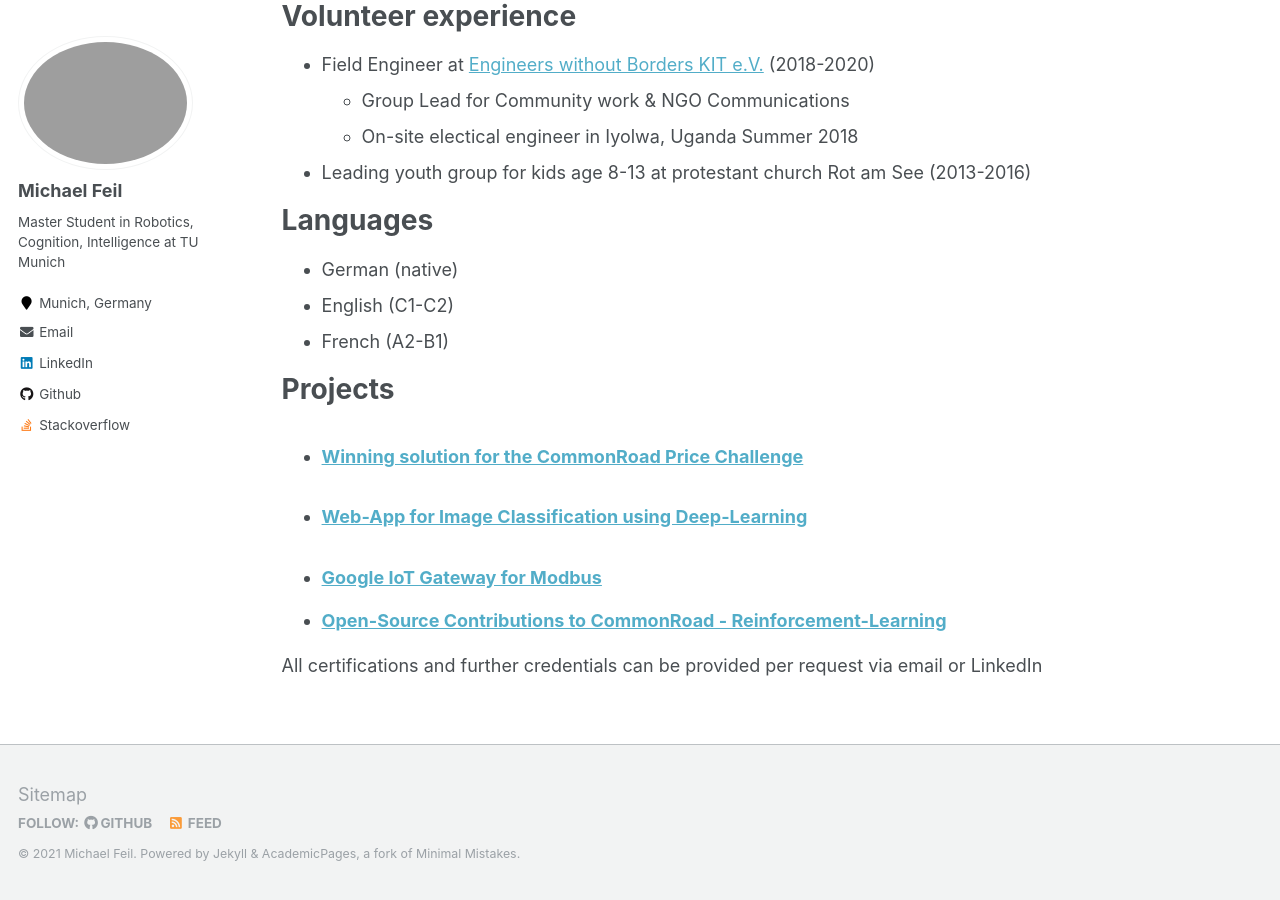
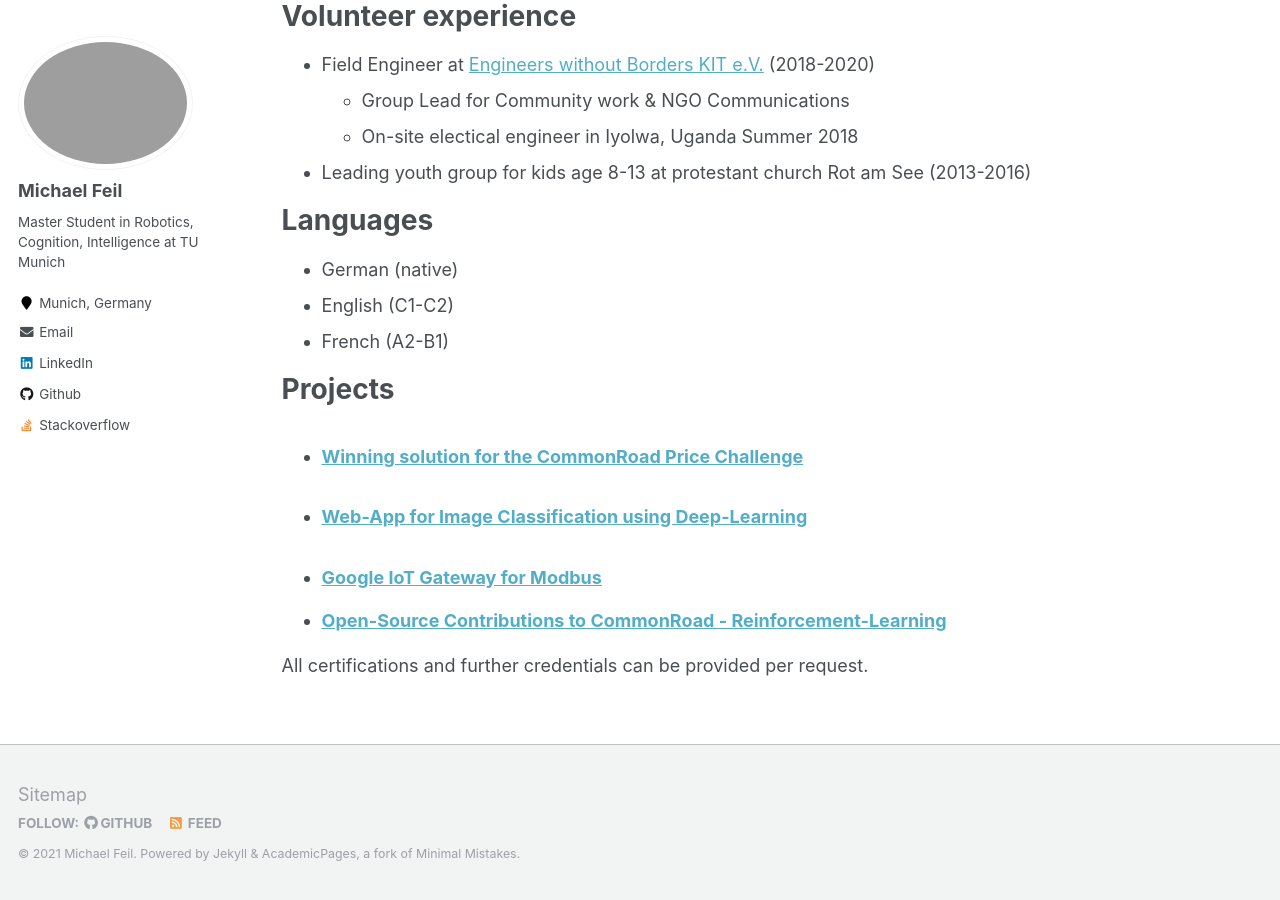
Before and after one commit to michaelfeil/academicpages, a Jekyll site: the page built from _pages/cv.md, in a window 1280 px wide and 900 px high, scrolled down 1189 px. Built offline with Jekyll 4.4.1, drawn with Linux system fonts in a browser that asks for light colours.

Commit message:
Update cv.md

```diff
--- a/_pages/cv.md
+++ b/_pages/cv.md
@@ -81,4 +81,4 @@ Publications
   {% endfor %}</ul>
 -->
 
-All certifications and further credentials can be provided per request via email or LinkedIn
+All certifications and further credentials can be provided per request.
```
